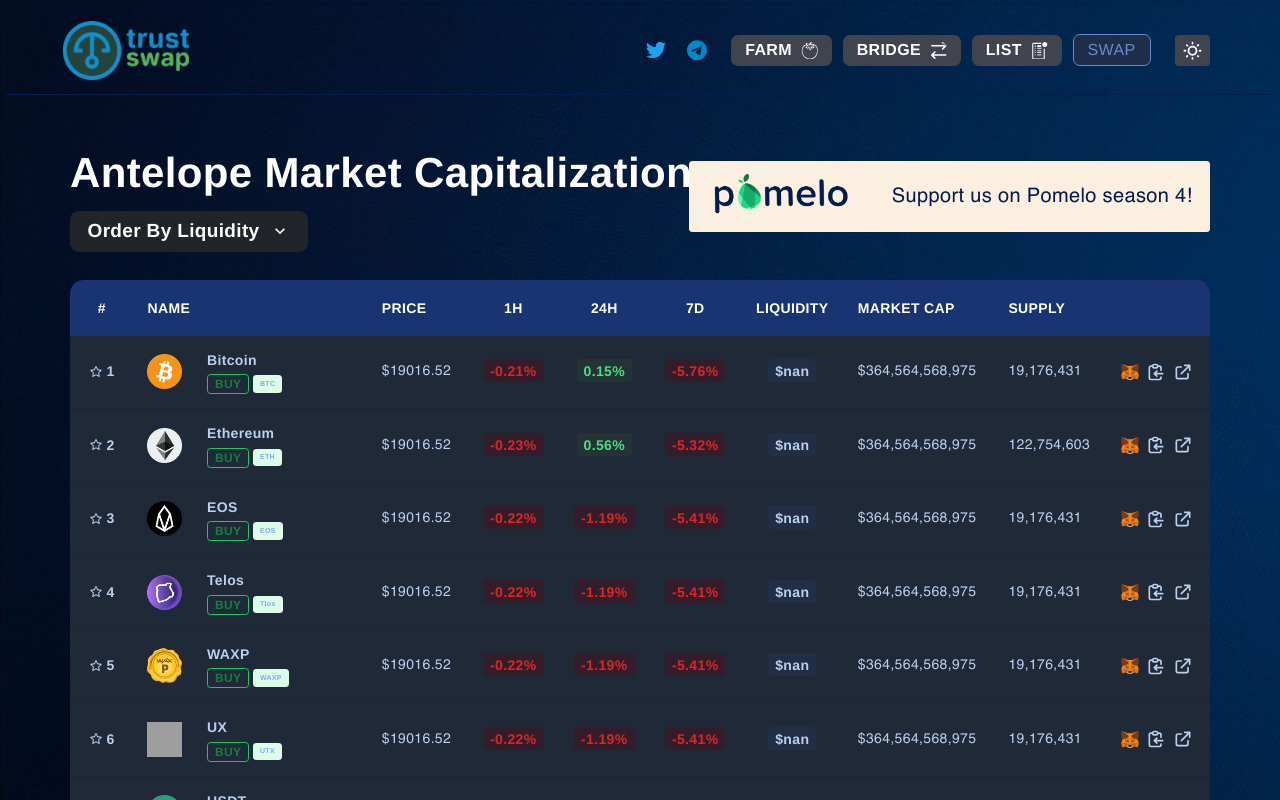
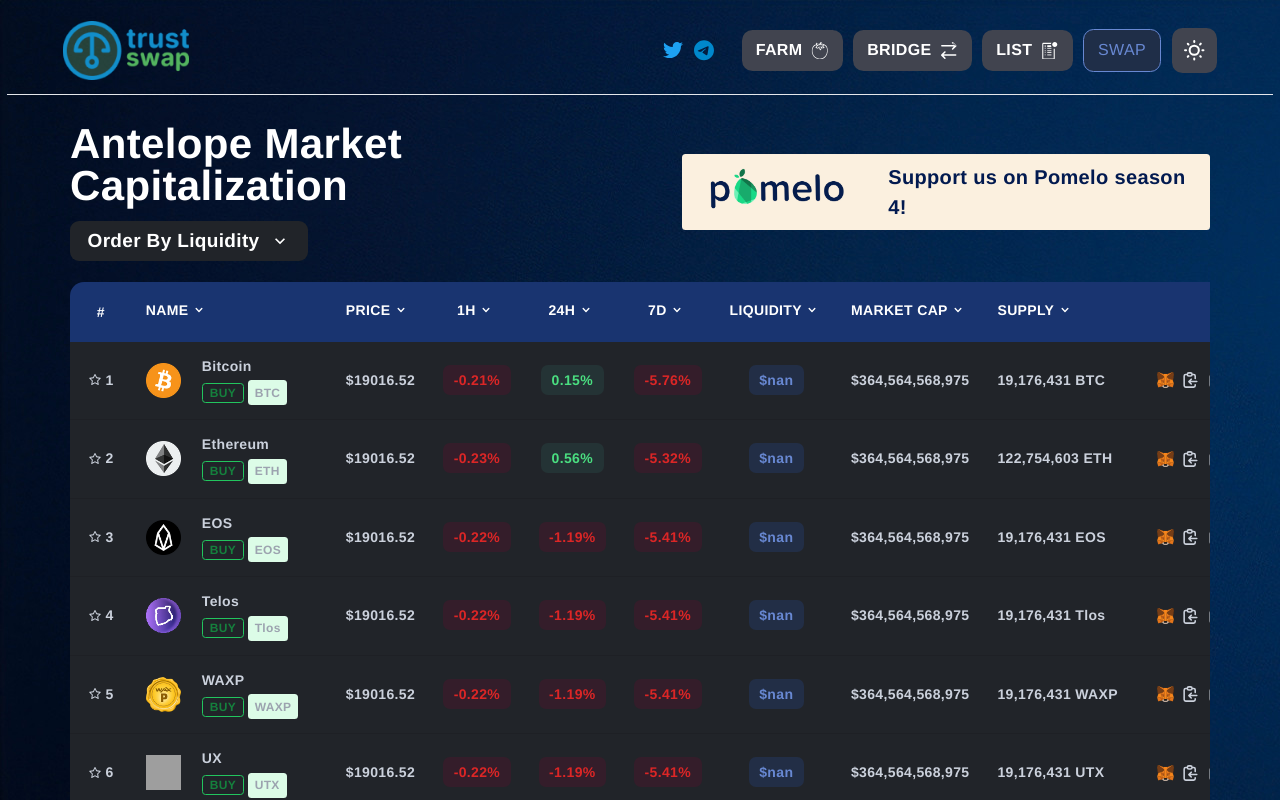
Before and after one commit to stebansaa/newfront, a React (Create React App) app: page / in a window 1280 px wide. Shown: the top 800 px of the page. Built offline with nearby package versions, Linux system fonts and the light colour scheme; grey boxes are pictures that could not be loaded.

Commit message:
fix: style update#2

```diff
--- a/src/Components/DataTable/DataTable.js
+++ b/src/Components/DataTable/DataTable.js
@@ -1,31 +1,82 @@
 import React, { useState } from "react";
 import TableRow from "./TableRow";
 import pomelo from "../../images/pomelo.png";
+import { HiChevronDown, HiChevronUp } from "react-icons/hi";
 
 const DataTable = ({ dark, coinData, orderBy, setOrderBy }) => {
-  const [stared, setStared] = useState([]);
-  const handleStared = (data) => {
-    const isStared = stared.find((item) => item.id === data.id);
-    if (isStared) {
-      const remainingData = stared.filter((item) => item.id !== data.id);
-      setStared(remainingData);
+  const [starred, setStarred] = useState([]);
+  const handleStarred = (data) => {
+    const isStarred = starred.find((item) => item.id === data.id);
+    if (isStarred) {
+      const remainingData = starred.filter((item) => item.id !== data.id);
+      setStarred(remainingData);
     } else {
-      setStared((previousValue) => [...previousValue, data]);
+      setStarred((previousValue) => [...previousValue, data]);
     }
   };
+  const [sort, setSort] = useState([
+    {
+      name: "NAME",
+      isAsc: true,
+    },
+    {
+      name: "PRICE",
+      isAsc: true,
+    },
+    {
+      name: "1H",
+      isAsc: true,
+    },
+    {
+      name: "24H",
+      isAsc: true,
+    },
+    {
+      name: "7D",
+      isAsc: true,
+    },
+    {
+      name: "LIQUIDITY",
+      isAsc: true,
+    },
+    {
+      name: "MARKET CAP",
+      isAsc: true,
+    },
+    {
+      name: "SUPPLY",
+      isAsc: true,
+    },
+  ]);
 
   const TableHead = () => (
     <thead className="">
       <tr className="w-full">
         <th className="text-center">#</th>
-        <th className="sticky left-16">NAME</th>
-        <th>PRICE</th>
-        <th className="text-center">1H</th>
-        <th className="text-center">24H</th>
-        <th className="text-center">7D</th>
-        <th className="text-center">LIQUIDITY</th>
-        <th>MARKET CAP</th>
-        <th>SUPPLY</th>
+        {sort.map((item, i) => {
+          return (
+            <th
+              key={i}
+              onClick={() =>
+                setSort((sort) =>
+                  sort.map((sortItem, i) =>
+                    sortItem.name === item.name
+                      ? { ...sortItem, isAsc: !sortItem.isAsc }
+                      : sortItem
+                  )
+                )
+              }
+              className={`${item.name === "NAME" && "sticky left-14"} ${["1H", "24H", "7D", "LIQUIDITY"].includes(item.name) && "text-center"}`}
+            >
+              {item.name}
+              {item.isAsc ? (
+                <HiChevronDown className="inline mx-1 mb-1" />
+              ) : (
+                <HiChevronUp className="inline mx-1 mb-1" />
+              )}
+            </th>
+          );
+        })}
         <th>&nbsp;</th>
       </tr>
     </thead>
@@ -33,22 +84,16 @@ const DataTable = ({ dark, coinData, orderBy, setOrderBy }) => {
 
   return (
     // px-5
-    <div
-      className="px-20"
-      href="https://t.me/jointrustswap"
+    <div className="px-6 md:px-20" href="https://t.me/jointrustswap">
+      <div className="flex flex-col lg:flex-row justify-between lg:items-center gap-4 py-6">
+        <div className="space-y-4">
+          <h3
+            className={`text-4xl lg:text-5xl font-bold leading-[3rem] capitalize text-white ${
+              dark ? "" : ""
+            }`}
           >
-      <a href="https://pomelo.io/grants/trustswap">
-        <div className="bg-[#FBF0DF] gap-10 flex items-center justify-center py-[8px] lg:w-max px-5 mt-[3rem] ml-auto mt-[4.25rem] rounded">
-          <img className="w-[150px]" src={pomelo} alt="pomelo" />
-          <span className="text-[#021a50] text-[20px]">
-            Support us on Pomelo season 4!
-          </span>
-        </div>
-      </a>
-      <h3 className="text-5xl font-bold mb-5 mt-[-7.75rem] pl-[-0.57rem] Antelope capitalize">
             Antelope market capitalization
           </h3>
-
           <div className="dropdown dropdown-end mb-[2rem] brd">
             <ul className="menu menu-horizontal p-0 mx-5">
               <li>
@@ -64,7 +109,7 @@ const DataTable = ({ dark, coinData, orderBy, setOrderBy }) => {
                     <path d="M7.41,8.58L12,13.17L16.59,8.58L18,10L12,16L6,10L7.41,8.58Z" />
                   </svg>
                 </a>
-            <ul className="p-2 bg-base-100 z-40 ddm">
+                <ul className="p-2 bg-[#212429] z-40 ddm">
                   <li onClick={() => setOrderBy("Order By Liquidity")}>
                     <a href="##">Order By Liquidity</a>
                   </li>
@@ -81,14 +126,24 @@ const DataTable = ({ dark, coinData, orderBy, setOrderBy }) => {
               </li>
             </ul>
           </div>
+        </div>
+        <a href="https://pomelo.io/grants/trustswap">
+          <div className="bg-[#FBF0DF] gap-10 flex items-center justify-center py-[8px] rounded px-6">
+            <img className="w-[150px]" src={pomelo} alt="pomelo" />
+            <span className="text-[#021a50] text-[20px]">
+              Support us on Pomelo season 4!
+            </span>
+          </div>
+        </a>
+      </div>
 
       <div className="overflow-x-auto">
-        {stared.length > 0 && (
-          <table className="table w-full z-0">
+        {starred.length > 0 && (
+          <table className="table w-full z-0 mb-6">
             <TableHead />
             <tbody>
               {orderBy === "Order By Liquidity" &&
-                stared
+                starred
                   ?.sort(
                     (a, b) =>
                       b.liquidity.replace(/,/g, "") -
@@ -100,13 +155,13 @@ const DataTable = ({ dark, coinData, orderBy, setOrderBy }) => {
                       key={index}
                       index={index}
                       dark={dark}
-                      handleStarred={handleStared}
-                      stared={stared}
+                      handleStarred={handleStarred}
+                      stared={starred}
                     />
                   ))}
 
               {orderBy === "Order By MarketCap" &&
-                stared
+                starred
                   ?.sort(
                     (a, b) =>
                       b.marketCap.replace(/,/g, "") -
@@ -118,13 +173,13 @@ const DataTable = ({ dark, coinData, orderBy, setOrderBy }) => {
                       key={index}
                       index={index}
                       dark={dark}
-                      handleStarred={handleStared}
-                      stared={stared}
+                      handleStarred={handleStarred}
+                      stared={starred}
                     />
                   ))}
 
               {orderBy === "Order By Price" &&
-                stared
+                starred
                   ?.sort((a, b) => b.price - a.price)
                   ?.map((data, index) => (
                     <TableRow
@@ -132,13 +187,13 @@ const DataTable = ({ dark, coinData, orderBy, setOrderBy }) => {
                       key={index}
                       index={index}
                       dark={dark}
-                      handleStarred={handleStared}
-                      stared={stared}
+                      handleStarred={handleStarred}
+                      stared={starred}
                     />
                   ))}
 
               {orderBy === "Order By Supply" &&
-                stared
+                starred
                   ?.sort(
                     (a, b) =>
                       b.supply.replace(/,/g, "") - a.supply.replace(/,/g, "")
@@ -149,8 +204,8 @@ const DataTable = ({ dark, coinData, orderBy, setOrderBy }) => {
                       key={index}
                       index={index}
                       dark={dark}
-                      handleStarred={handleStared}
-                      stared={stared}
+                      handleStarred={handleStarred}
+                      stared={starred}
                     />
                   ))}
             </tbody>
@@ -173,8 +228,8 @@ const DataTable = ({ dark, coinData, orderBy, setOrderBy }) => {
                     key={index}
                     index={index}
                     dark={dark}
-                    handleStarred={handleStared}
-                    stared={stared}
+                    handleStarred={handleStarred}
+                    stared={starred}
                   />
                 ))}
 
@@ -191,8 +246,8 @@ const DataTable = ({ dark, coinData, orderBy, setOrderBy }) => {
                     key={index}
                     index={index}
                     dark={dark}
-                    handleStarred={handleStared}
-                    stared={stared}
+                    handleStarred={handleStarred}
+                    stared={starred}
                   />
                 ))}
 
@@ -205,8 +260,8 @@ const DataTable = ({ dark, coinData, orderBy, setOrderBy }) => {
                     key={index}
                     index={index}
                     dark={dark}
-                    handleStarred={handleStared}
-                    stared={stared}
+                    handleStarred={handleStarred}
+                    stared={starred}
                   />
                 ))}
 
@@ -222,8 +277,8 @@ const DataTable = ({ dark, coinData, orderBy, setOrderBy }) => {
                     key={index}
                     index={index}
                     dark={dark}
-                    handleStarred={handleStared}
-                    stared={stared}
+                    handleStarred={handleStarred}
+                    stared={starred}
                   />
                 ))}
           </tbody>
--- a/src/Components/DataTable/TableRow.js
+++ b/src/Components/DataTable/TableRow.js
@@ -38,7 +38,7 @@ const TableRow = ({ data, index, dark, handleStarred, stared }) => {
 
   return (
     // <tr className={`hover ${data.detail && "cursor-pointer"} hoverss bg-[#212429]`} onClick={handleRedirect}>
-    <tr className={`${data.detail && "cursor-pointer"}`} onClick={() => null}>
+    <tr className={`${data.detail && "cursor-pointer"} w-full`} onClick={() => null}>
       <th className="">
         <div className="flex items-center justify-center cursor-pointer gap-1">
           <button onClick={() => handleStarred(data)}>
@@ -47,26 +47,26 @@ const TableRow = ({ data, index, dark, handleStarred, stared }) => {
           {index + 1}
         </div>
       </th>
-      <th className="sticky left-16">
-        <div className="flex items-center min-w-[200px]">
+      <th className="sticky left-14 min-w-[200px]">
+        <div className="flex items-center gap-1">
           <img
             src={`./images/coins/${data?.coin?.icon}`}
-            className="w-10 h-10 mr-2"
+            className="w-10 h-10"
             alt=""
           />
           <div className="ml-5 text-start">
             <h4 className="text-md mb-1">{data?.coin?.name}</h4>
-            <div className="flex items-center">
+            <div className="flex items-center gap-1">
               <a
                 href={data?.buy}
-                className="bg-transparent hover:bg-green-500 text-green-700 font-semibold hover:text-white px-2 border border-green-500 hover:border-transparent rounded text-[12px] mr-1"
+                className="bg-transparent hover:bg-green-500 text-green-700 font-semibold hover:text-white px-2 border border-green-500 hover:border-transparent rounded text-[12px]"
               >
                 BUY
               </a>
               <h5
-                className={`text-[10px] px-2 bg-green-100 text-black-800 ${
+                className={`text-[12px] px-2 bg-green-100 text-black-800 ${
                   dark && "bg-gray-900 text-gray-400"
-                } rounded p-1 cn `}
+                } rounded p-1`}
               >
                 {data?.coin?.shortName}
               </h5>
@@ -74,23 +74,11 @@ const TableRow = ({ data, index, dark, handleStarred, stared }) => {
           </div>
         </div>
       </th>
-      {/* <td>
-                <div className='flex items-center w-[227px]'>
-                    <img src={`./images/coins/${data?.coin?.icon}`} className="w-10 h-10 mr-2" alt="" />
-                    <div className='ml-5 text-start'>
-                        <h4 className='text-md mb-1'>{data?.coin?.name}</h4>
-                        <div className='flex items-center'>
-                            <a href={data?.buy} className='bg-transparent hover:bg-green-500 text-green-700 font-semibold hover:text-white px-2 border border-green-500 hover:border-transparent rounded text-[12px] mr-1'>BUY</a>
-                            <h5 className={`text-[10px] px-2 bg-green-100 text-black-800 ${dark && "bg-gray-900 text-gray-400"} rounded p-1 cn `}>{data?.coin?.shortName}</h5>
-                        </div>
-                    </div>
-                </div>
-            </td> */}
       <td>${data?.price}</td>
       {data.durations.map((duration, i) => (
         <td key={i} className="text-center">
           <span
-            className={`px-2 py-1 rounded font-bold ${
+            className={`px-3 py-2 rounded-lg font-bold ${
               !dark
                 ? parseFloat(duration) < 0
                   ? "text-red-600 bg-red-50"
@@ -110,7 +98,7 @@ const TableRow = ({ data, index, dark, handleStarred, stared }) => {
       ))}
       <td className="text-center">
         <span
-          className={`px-2 py-1 rounded font-bold bg-[#222e46] ${
+          className={`px-3 py-2 rounded-lg font-bold text-[#6888d2] bg-[#222e46] ${
             !dark && "bg-blue-100 text-blue-900"
           }`}
         >
@@ -118,9 +106,11 @@ const TableRow = ({ data, index, dark, handleStarred, stared }) => {
         </span>
       </td>
       <td>${data?.marketCap}</td>
-      <td>{data?.supply}</td>
       <td>
-        <div className="flex items-center">
+        {data?.supply} {data?.coin?.shortName}
+      </td>
+      <td>
+        <div className="flex items-center w-20">
           <a href="##">
             <img width={18} src={metaMask} alt="metamask" />
           </a>
--- a/src/Components/Navbar/Navbar.js
+++ b/src/Components/Navbar/Navbar.js
@@ -8,21 +8,13 @@ import ListIcon from "../../icons/ListIcon";
 
 const Navbar = ({ dark, setDark, orderBy, setOrderBy }) => {
   return (
-    <div className="navbar bg-base-100" data-theme={dark ? "dark" : "light"}>
-      <div className="border-b-[1px] b-c w-full py-4 px-16 flex justify-between flex-col md:flex-row">
-        <div className="">
+    <div className="navbar">
+      <div className="border-b-[1px] w-full py-4 px-4 gap-4 md:px-16 flex justify-between flex-col md:flex-row">
+        <div className="flex justify-between w-full items-center">
           <a href="/" className="">
             <img className="w-36" src={Logo} alt="brand" />
           </a>
-        </div>
-
-        <div className="">
-          <div className="flex justify-end px-2">
-            <div className="flex items-center flex-col md:flex-row gap-3">
-              {/* <div
-      className="flex justify-center  p-5  mx-[30px]"
-      data-theme={dark ? 'dark' : 'light'}
-    > */}
+          <div className="flex">
             <a
               href="https://twitter.com/jointrustswap"
               target="_blank"
@@ -57,16 +49,39 @@ const Navbar = ({ dark, setDark, orderBy, setOrderBy }) => {
                 />
               </svg>
             </a>
-              {/* </div> */}
+            <button
+              className="swap swap-rotate navbar-btn--icon md:hidden"
+              onClick={() => setDark(!dark)}
+            >
+              {dark ? (
+                <svg
+                  className="swap-off fill-current w-7 h-7"
+                  xmlns="http://www.w3.org/2000/svg"
+                  viewBox="0 0 24 24"
+                >
+                  <path d="M5.64,17l-.71.71a1,1,0,0,0,0,1.41,1,1,0,0,0,1.41,0l.71-.71A1,1,0,0,0,5.64,17ZM5,12a1,1,0,0,0-1-1H3a1,1,0,0,0,0,2H4A1,1,0,0,0,5,12Zm7-7a1,1,0,0,0,1-1V3a1,1,0,0,0-2,0V4A1,1,0,0,0,12,5ZM5.64,7.05a1,1,0,0,0,.7.29,1,1,0,0,0,.71-.29,1,1,0,0,0,0-1.41l-.71-.71A1,1,0,0,0,4.93,6.34Zm12,.29a1,1,0,0,0,.7-.29l.71-.71a1,1,0,1,0-1.41-1.41L17,5.64a1,1,0,0,0,0,1.41A1,1,0,0,0,17.66,7.34ZM21,11H20a1,1,0,0,0,0,2h1a1,1,0,0,0,0-2Zm-9,8a1,1,0,0,0-1,1v1a1,1,0,0,0,2,0V20A1,1,0,0,0,12,19ZM18.36,17A1,1,0,0,0,17,18.36l.71.71a1,1,0,0,0,1.41,0,1,1,0,0,0,0-1.41ZM12,6.5A5.5,5.5,0,1,0,17.5,12,5.51,5.51,0,0,0,12,6.5Zm0,9A3.5,3.5,0,1,1,15.5,12,3.5,3.5,0,0,1,12,15.5Z" />
+                </svg>
+              ) : (
+                <svg
+                  className="swap-off fill-current w-6 h-7 text-white"
+                  xmlns="http://www.w3.org/2000/svg"
+                  viewBox="0 0 24 24"
+                >
+                  <path d="M21.64,13a1,1,0,0,0-1.05-.14,8.05,8.05,0,0,1-3.37.73A8.15,8.15,0,0,1,9.08,5.49a8.59,8.59,0,0,1,.25-2A1,1,0,0,0,8,2.36,10.14,10.14,0,1,0,22,14.05,1,1,0,0,0,21.64,13Zm-9.5,6.69A8.14,8.14,0,0,1,7.08,5.22v.27A10.15,10.15,0,0,0,17.22,15.63a9.79,9.79,0,0,0,2.1-.22A8.11,8.11,0,0,1,12.14,19.73Z" />
+                </svg>
+              )}
+            </button>
+          </div>
+        </div>
 
+        <div className="flex sm:flex-row pb-4 md:pb-0 items-center flex-wrap md:flex-nowrap justify-center md:justify-end gap-3">
           <a href="##" className="navbar-btn">
             Farm
             <FarmIcon className="navbar-btn__icon" />
           </a>
 
           <a href="https://bridge.trustswap.finance" className="navbar-btn">
-                Bridge{" "}
-                <BridgeIcon className="navbar-btn__icon" />
+            Bridge <BridgeIcon className="navbar-btn__icon" />
           </a>
           <a href="##" className="navbar-btn">
             List <ListIcon className="navbar-btn__icon" />
@@ -78,59 +93,28 @@ const Navbar = ({ dark, setDark, orderBy, setOrderBy }) => {
             Swap
           </a>
 
-              {/* <div className="dropdown dropdown-end ">
-                <ul className="menu menu-horizontal p-0 mx-5">
-                  <li>
-                    <a href="##">
-                      {orderBy}
+          <button
+            className="swap swap-rotate navbar-btn--icon hidden md:inline-flex"
+            onClick={() => setDark(!dark)}
+          >
+            {dark ? (
               <svg
-                        className="fill-current"
-                        xmlns="http://www.w3.org/2000/svg"
-                        width="20"
-                        height="20"
-                        viewBox="0 0 24 24"
-                      >
-                        <path d="M7.41,8.58L12,13.17L16.59,8.58L18,10L12,16L6,10L7.41,8.58Z" />
-                      </svg>
-                    </a>
-                    <ul className="p-2 bg-base-100 z-40">
-                      <li onClick={() => setOrderBy('Order By Liquidity')}>
-                        <a href="##">Order By Liquidity</a>
-                      </li>
-                      <li onClick={() => setOrderBy('Order By MarketCap')}>
-                        <a href="##">Order By MarketCap</a>
-                      </li>
-                      <li onClick={() => setOrderBy('Order By Price')}>
-                        <a href="##">Order By Price</a>
-                      </li>
-                      <li onClick={() => setOrderBy('Order By Supply')}>
-                        <a href="##">Order By Supply</a>
-                      </li>
-                    </ul>
-                  </li>
-                </ul>
-              </div> */}
-
-              <label className="swap swap-rotate ml-[1rem]">
-                <input type="checkbox" onClick={() => setDark(!dark)} />
-                <svg
-                  className="swap-off fill-current w-[2.5rem] h-9 chnger"
+                className="swap-off fill-current w-7 h-7"
                 xmlns="http://www.w3.org/2000/svg"
                 viewBox="0 0 24 24"
               >
                 <path d="M5.64,17l-.71.71a1,1,0,0,0,0,1.41,1,1,0,0,0,1.41,0l.71-.71A1,1,0,0,0,5.64,17ZM5,12a1,1,0,0,0-1-1H3a1,1,0,0,0,0,2H4A1,1,0,0,0,5,12Zm7-7a1,1,0,0,0,1-1V3a1,1,0,0,0-2,0V4A1,1,0,0,0,12,5ZM5.64,7.05a1,1,0,0,0,.7.29,1,1,0,0,0,.71-.29,1,1,0,0,0,0-1.41l-.71-.71A1,1,0,0,0,4.93,6.34Zm12,.29a1,1,0,0,0,.7-.29l.71-.71a1,1,0,1,0-1.41-1.41L17,5.64a1,1,0,0,0,0,1.41A1,1,0,0,0,17.66,7.34ZM21,11H20a1,1,0,0,0,0,2h1a1,1,0,0,0,0-2Zm-9,8a1,1,0,0,0-1,1v1a1,1,0,0,0,2,0V20A1,1,0,0,0,12,19ZM18.36,17A1,1,0,0,0,17,18.36l.71.71a1,1,0,0,0,1.41,0,1,1,0,0,0,0-1.41ZM12,6.5A5.5,5.5,0,1,0,17.5,12,5.51,5.51,0,0,0,12,6.5Zm0,9A3.5,3.5,0,1,1,15.5,12,3.5,3.5,0,0,1,12,15.5Z" />
               </svg>
-
+            ) : (
               <svg
-                  className="swap-on fill-current w-7 h-7"
+                className="swap-off fill-current w-6 h-7 text-white"
                 xmlns="http://www.w3.org/2000/svg"
                 viewBox="0 0 24 24"
               >
                 <path d="M21.64,13a1,1,0,0,0-1.05-.14,8.05,8.05,0,0,1-3.37.73A8.15,8.15,0,0,1,9.08,5.49a8.59,8.59,0,0,1,.25-2A1,1,0,0,0,8,2.36,10.14,10.14,0,1,0,22,14.05,1,1,0,0,0,21.64,13Zm-9.5,6.69A8.14,8.14,0,0,1,7.08,5.22v.27A10.15,10.15,0,0,0,17.22,15.63a9.79,9.79,0,0,0,2.1-.22A8.11,8.11,0,0,1,12.14,19.73Z" />
               </svg>
-              </label>
-            </div>
-          </div>
+            )}
+          </button>
         </div>
       </div>
     </div>
--- a/src/index.css
+++ b/src/index.css
@@ -7,12 +7,11 @@
   src: url(../src/font/Helvetica.ttf);
 }
 
-:root,
-[data-theme] {
-  @apply font-['Helvetica'] text-[14px] tracking-wide;
+:root, [data-theme] {
+  @apply font-['Helvetica'] text-[14px] font-bold tracking-wide;
+  @apply bg-[url(../src/images/TrustSwap_auto_x2.jpg)];
   background-image: url(../src/images/TrustSwap_auto_x2.jpg) !important;
-  /* background-size: cover;
-  background-repeat: no-repeat; */
+
 }
 
 .b-c {
@@ -20,10 +19,6 @@
 }
 
 .Antelope {
-  /* font-weight: 700 !important; */
-  /* font-size: 39px !important; */
-  color: white !important;
-  padding-top: 2rem;
 }
 
 .dropdown {
@@ -31,16 +26,25 @@
 }
 
 .navbar-btn {
-  @apply btn btn-sm bg-[#41444f] border-none text-white inline-flex items-center justify-center text-[16px];
-  @apply h-auto py-2 px-4 gap-2.5;
+  @apply bg-[#41444f] border-none text-white inline-flex uppercase items-center justify-center text-[16px];
+  @apply h-auto py-[0.6rem] px-4 gap-2.5 rounded-xl;
   @apply hover:bg-[#41444f];
+  @apply active:scale-90 transition;
+}
+
+.navbar-btn--icon {
+  @apply bg-[#41444f] border-none text-white uppercase items-center justify-center text-[16px];
+  @apply p-3 gap-2.5 rounded-xl;
+  @apply hover:bg-[#41444f];
+  @apply active:scale-90 transition;
 }
 
 .navbar-btn--outline {
-  @apply btn btn-sm btn-outline text-white inline-flex items-center justify-center text-[16px] font-medium;
+  @apply text-white inline-flex border uppercase items-center justify-center text-[16px] font-medium;
   @apply bg-[#1F2E48] text-[#6888D2] border-[#6888D2];
   @apply hover:bg-[#6888D2] hover:text-white hover:border-[#6888D2];
-  @apply h-auto py-2 px-4 gap-2.5;
+  @apply h-auto py-[0.6rem] px-4 gap-2.5 rounded-xl;
+  @apply active:scale-90 transition;
 }
 
 .navbar-btn__icon-farm {
@@ -83,7 +87,11 @@
 } */
 
 .table :where(thead, tfoot) :where(th, td) {
-  @apply bg-[#193470] text-[14px] text-white py-6;
+  @apply bg-[#193470] text-[14px] text-white py-6 cursor-pointer;
+}
+
+.table {
+  @apply overflow-clip rounded-xl;
 }
 
 .cn {
@@ -117,21 +125,11 @@
 .footer {
   background-color: black;
   padding: 3.4rem;
-  /* margin-top: 2rem; */
-}
-
-@media (max-width: 600px) {
-  .Antelope {
-    margin-top: 3rem;
-  }
-
-  .table th:first-child {
-    display: none;
-  }
+  margin-top: 2rem;
 }
 
 .logo-image {
-  @apply w-[100px];
+  /* @apply w-[100px]; */
 }
 
 .chnger {
@@ -169,5 +167,5 @@
 }
 
 .label {
-  @apply w-20 px-2 bg-green-100 text-green-800;
+  @apply px-3 py-2 rounded-lg font-bold;
 }
--- a/tailwind.config.js
+++ b/tailwind.config.js
@@ -5,6 +5,7 @@ module.exports = {
     themes: [
       {
         light: {
+          "primary-text": "black",
           primary: "#176F6B",
           secondary: "#FFC000",
           accent: "#FFEDD5",
@@ -19,11 +20,12 @@ module.exports = {
       },
       {
         dark: {
+          "primary-text": "white",
           primary: "#D9F99D",
           secondary: "#FDE68A",
           accent: "#4B5563",
           neutral: "#F3F4F6",
-          "base-100": "#1F2937",
+          "base-100": "#212429",
           info: "#98A8DD",
           success: "#1BBB70",
           warning: "#F59E0B",
```
Lines whose indentation alone changed are shown as unchanged.
